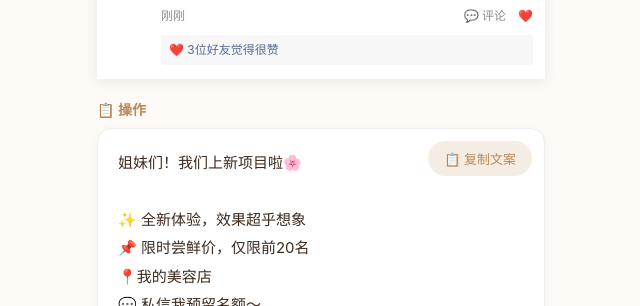
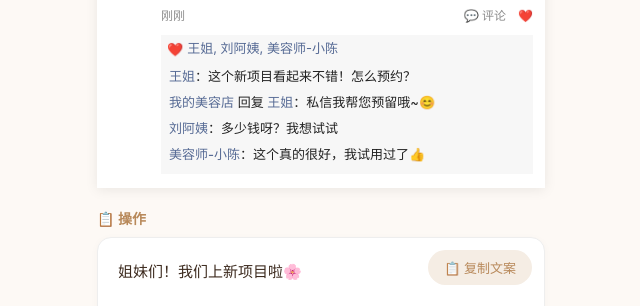
Before and after one commit to wht-cold/zhongnifang, a website: page marketing.html in a window 1280 px wide. Both pictures are taken after a click on the button "✨ 一键生成文案+配图". Shown: the part 1397-1703 px from the top of the page, without its empty margins (319-959 px from the left). Drawn offline with Linux system fonts and the light colour scheme.

Commit message:
feat: 真实朋友圈评论互动，根据场景动态变化

```diff
--- a/marketing.html
+++ b/marketing.html
@@ -120,9 +120,13 @@ body{font-family:-apple-system,BlinkMacSystemFont,"PingFang SC","Microsoft YaHei
 .moments-actions{display:flex;gap:12px}
 .moments-action{font-size:12px;color:#8c8c8c;background:none;border:none;cursor:pointer;padding:4px 0}
 .moments-likes{
-  margin-top:6px;padding:6px 8px;background:#f7f7f7;border-radius:2px;
-  font-size:12px;color:#576b95
+  margin-top:6px;padding:4px 8px 4px 6px;background:#f7f7f7;
+  font-size:13px;color:#576b95;display:flex;align-items:flex-start;gap:4px
 }
+.m-like-icon{color:#e04040;flex-shrink:0;margin-top:1px}
+.moments-comments{margin-top:0;background:#f7f7f7;padding:0 8px 6px 8px}
+.mcomment{font-size:13px;line-height:1.7;padding:2px 0;color:#222}
+.mc-name{color:#576b95;font-weight:500}
 .moments-divider{height:8px;background:#f0f0f0}
 /* Toast */
 .toast{position:fixed;top:16px;left:50%;transform:translateX(-50%);z-index:999;padding:12px 24px;border-radius:10px;font-weight:500;font-size:14px;opacity:0;transition:opacity .3s;pointer-events:none;background:#10b981;color:#fff}
@@ -200,9 +204,17 @@ body{font-family:-apple-system,BlinkMacSystemFont,"PingFang SC","Microsoft YaHei
             <span class="moments-action">❤️</span>
           </span>
         </div>
-        <!-- 点赞和评论模拟 -->
-        <div class="moments-likes">
-          <span>❤️</span> 3位好友觉得很赞
+        <!-- 点赞 -->
+        <div class="moments-likes" id="mlikes">
+          <span class="m-like-icon">❤️</span>
+          <span id="mlikeNames">王姐, 刘阿姨, 美容顾问-小陈</span>
+        </div>
+        <!-- 评论 -->
+        <div class="moments-comments" id="mcomments">
+          <div class="mcomment"><span class="mc-name">王姐</span>：怎么预约呀？我想下午过来</div>
+          <div class="mcomment"><span class="mc-name" id="mreplyName">我的美容店</span> 回复 <span class="mc-name">王姐</span>：姐，私信我帮你留位子~😊</div>
+          <div class="mcomment"><span class="mc-name">刘阿姨</span>：上次做的补水效果特别好！</div>
+          <div class="mcomment"><span class="mc-name">美容顾问-小陈</span>：新品真的不错👍</div>
         </div>
       </div>
     </div>
@@ -263,6 +275,27 @@ function pickScene(el, scene){
 }
 
 // AI文案生成器 — 模板+智能组合
+function updateFakeComments(scene, shop){
+  var likes = {new:['王姐','刘阿姨','美容师-小陈'],sale:['李阿姨','张姐','赵姐','钱姐'],tips:['王姐','美容达人-丽丽'],review:['刘阿姨','张姐','周姐','王姐'],festival:['李姐','赵阿姨','钱姐','孙姐','王姐'],daily:['王姐','刘阿姨']};
+  var comments = {
+    new: [{n:'王姐',t:'这个新项目看起来不错！怎么预约？'},{n:'刘阿姨',t:'多少钱呀？我想试试'},{n:'美容师-小陈',t:'这个真的很好，我试用过了👍'}],
+    sale: [{n:'李阿姨',t:'给我留一个名额！下午过来'},{n:'张姐',t:'活动到什么时候？'},{n:'赵姐',t:'太划算了，我明天带朋友来'}],
+    tips: [{n:'王姐',t:'学到了！怪不得我皮肤最近干'},{n:'美容达人-丽丽',t:'老师说得对，补水真的很重要'}],
+    review: [{n:'刘阿姨',t:'我也是在这做的！效果确实好'},{n:'张姐',t:'下次给我也安排上'},{n:'周姐',t:'周末还有位置吗？'}],
+    festival: [{n:'李姐',t:'节日快乐！明天过来做个护理'},{n:'赵阿姨',t:'有没有节日优惠？'}],
+    daily: [{n:'王姐',t:'今天下午还有位子吗？'}]
+  };
+  var lks = likes[scene]||likes.daily;
+  var cms = comments[scene]||comments.daily;
+  document.getElementById('mlikeNames').textContent = lks.join(', ');
+  var h = '';
+  cms.forEach(function(c,i){
+    h += '<div class="mcomment"><span class="mc-name">'+c.n+'</span>：'+c.t+'</div>';
+    if(i===0){h += '<div class="mcomment"><span class="mc-name">'+shop+'</span> 回复 <span class="mc-name">'+c.n+'</span>：私信我帮您预留哦~😊</div>';}
+  });
+  document.getElementById('mcomments').innerHTML = h;
+}
+
 function generateCopy(scene, extra){
   var shop=document.getElementById('shopName').value.trim()||'我的美容店';
   var templates = {
@@ -349,6 +382,10 @@ function generate(){
   var copy = generateCopy(currentScene, extra);
   document.getElementById('textResult').innerHTML = '<button class="copy-btn" onclick="copyText()">📋 复制文案</button>' + copy.replace(/\n/g,'<br>');
   document.getElementById('mt').innerHTML = copy.replace(/\n/g,'<br>');
+  // 更新评论回复里的店名
+  document.getElementById('mreplyName').textContent = shopName;
+  // 根据场景更新评论
+  updateFakeComments(currentScene, shopName);
 
   // 配图：有照片直接显示；没有则先显示模板→后台AI生成替换
   if (uploadedPhoto) {
```
